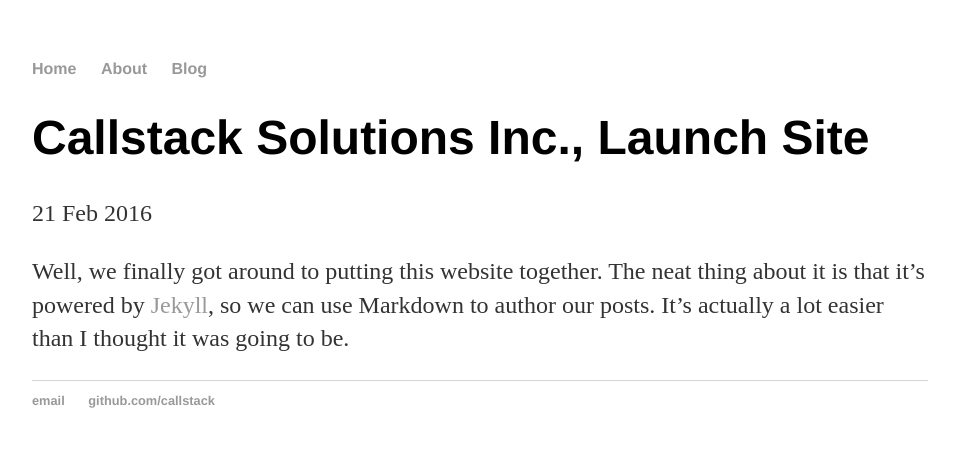
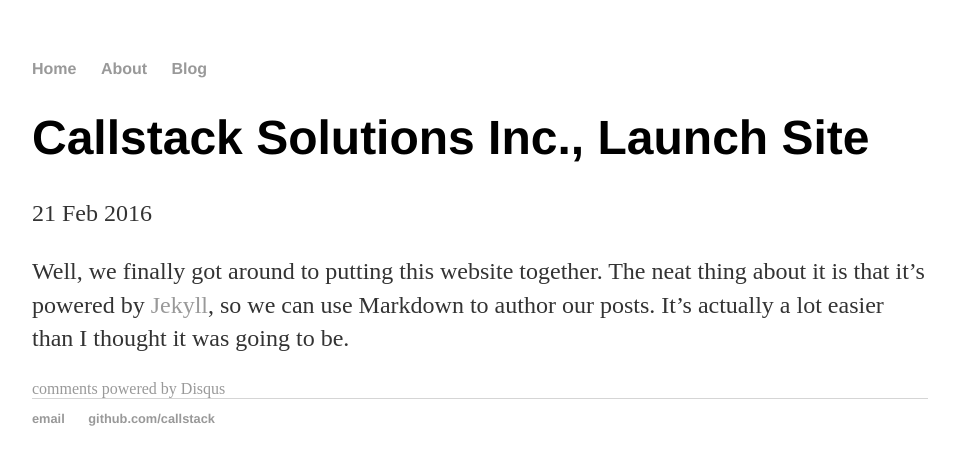
Before and after one commit to callstack-xx/callstack.github.io, a Jekyll site: the page built from _posts/2016-02-21-callstack-solutions-inc-site-launched.md, in a window 1280 px wide. Shown: the top 465 px of the page, without its empty margins (160-1115 px from the left). Built offline with Jekyll 4.4.1, drawn with Linux system fonts in a browser that asks for light colours; comment, search, counter and statistics services are not loaded.

Commit message:
Update post.html

```diff
--- a/_layouts/post.html
+++ b/_layouts/post.html
@@ -5,5 +5,9 @@ layout: default
 <p class="meta">{{ page.date | date_to_string }}</p>
 
 <div class="post">
+  <!-- Post content -->
   {{ content }}
+
+  <!-- Post comments -->
+  {% include disqus.html %}
 </div>
```
